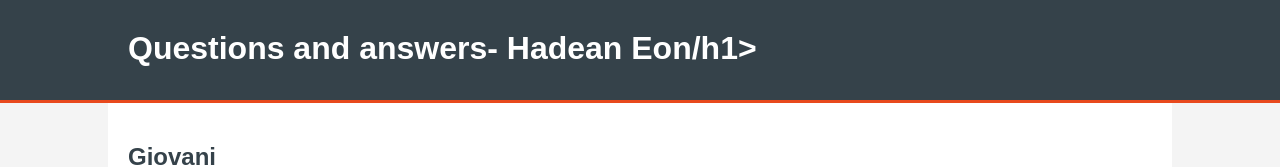
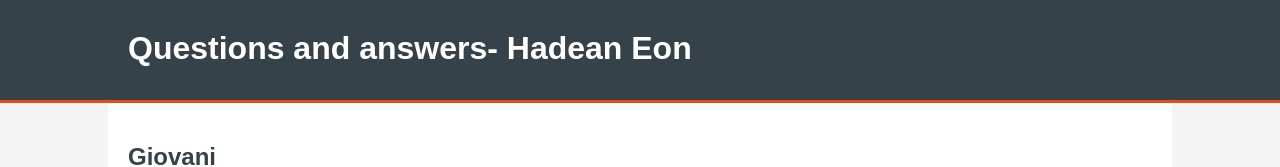
Before and after one commit to Waspexz/waspexz.github.io, a plain HTML site: page index.html in a window 1280 px wide. Shown: the top 167 px of the page. Drawn offline with Linux system fonts and the light colour scheme.

Commit message:
update 3

```diff
--- a/index.html
+++ b/index.html
@@ -89,7 +89,7 @@
     <header>
         <div class="container">
             <div id="branding">
-                <h1>Questions and answers- Hadean Eon/h1>
+                <h1>Questions and answers- Hadean Eon</h1>
             </div>
         </div>
     </header>
```
